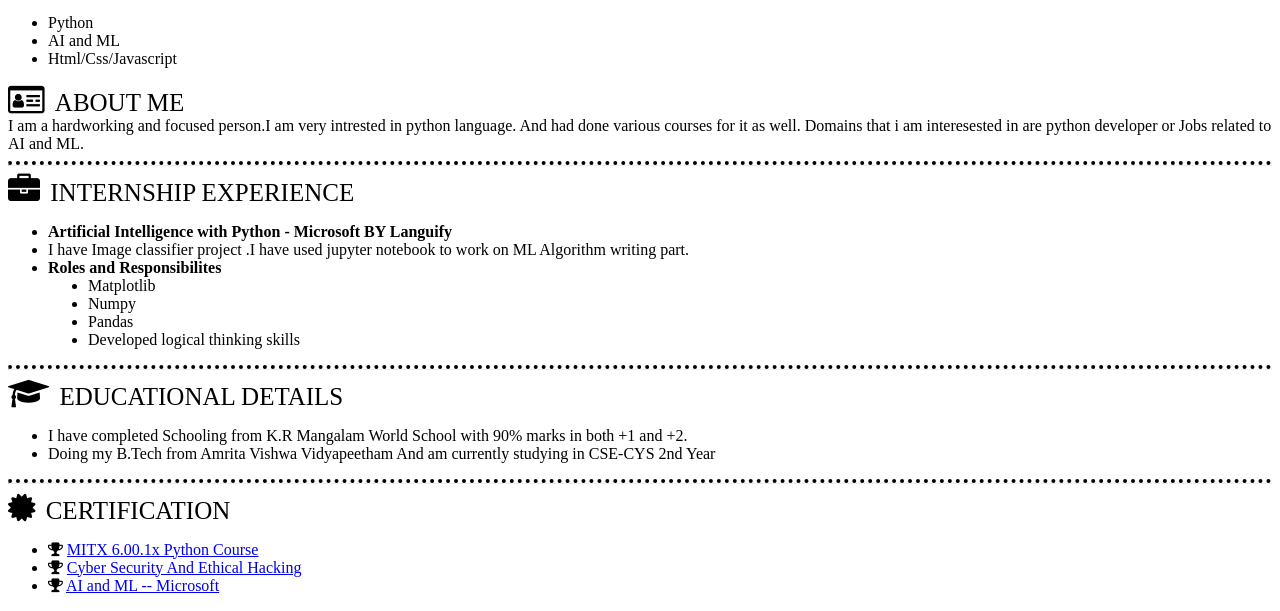
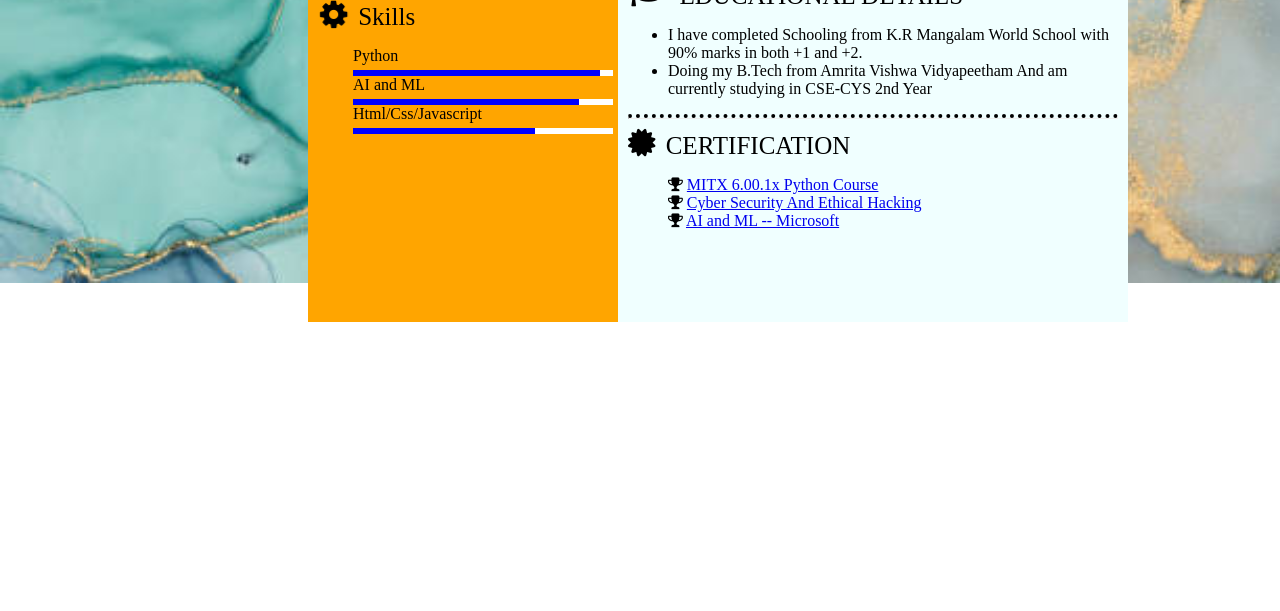
Before and after one commit to Beawareofme/UID_CAPSTONE, a plain HTML site: page Lab_6/resume.html in a window 1280 px wide. Shown: the part 566-1177 px from the top of the page. After the commit the page ends 888 px from the top, so only its background shows below. Drawn offline with Linux system fonts and the light colour scheme; files that its build step writes are made by us from their sources; a small style sheet from the web is missing; files whose address does not match are found by name.

Commit message:
Update resume.html

```diff
--- a/Lab_6/resume.html
+++ b/Lab_6/resume.html
@@ -2,7 +2,7 @@
 <html lang="en">
 <head>
     <title>Document</title>
-    <link rel="stylesheet" href="Lab_6\style.css">
+    <link rel="stylesheet" href="Lab_6/style.css">
     <link href="https://fonts.googleapis.com/icon?family=Material+Icons" rel="stylesheet">
     <link rel="stylesheet" href="https://cdnjs.cloudflare.com/ajax/libs/font-awesome/4.7.0/css/font-awesome.css"
     integrity="sha512-5A8dMONr5z20fDsjczguidUBR31PYU+Wy@TZP11Y9660c7H12V156Xqns UzTyMafFTcsFH/tnJE/+xBg=="
@@ -24,7 +24,7 @@
     <div class="box1">
     </div>
     <div class="box2">
-        <img id="image" src="Lab_6\WhatsApp Image 2022-11-08 at 19.50.39.jpg">
+        <img id="image" src="Lab_6/WhatsApp Image 2022-11-08 at 19.50.39.jpg">
         <span><h2 class="text1">Pranshul atri</h2>
         <h3 class="text1">Python Programmer</h3></span>
         <hr>
@@ -113,15 +113,15 @@
         <ul class="contact">
             <li>
                 <span class="icon"><i class="fa fa-trophy" aria-hidden="true"></i></span>
-                <a href="Lab_6\mitx.html">MITX 6.00.1x Python Course</a>
+                <a href="Lab_6/mitx.html">MITX 6.00.1x Python Course</a>
             </li>
             <li>
                 <span class="icon"><i class="fa fa-trophy" aria-hidden="true"></i></span>
-                <a href="Lab_6\eh.html">Cyber Security And Ethical Hacking</a>
+                <a href="Lab_6/eh.html">Cyber Security And Ethical Hacking</a>
             </li>
             <li>
                 <span class="icon"><i class="fa fa-trophy" aria-hidden="true"></i></span>
-                <a href="Lab_6\ai.html">AI and ML -- Microsoft</a>
+                <a href="Lab_6/ai.html">AI and ML -- Microsoft</a>
             </li>
         </ul>
 
```
